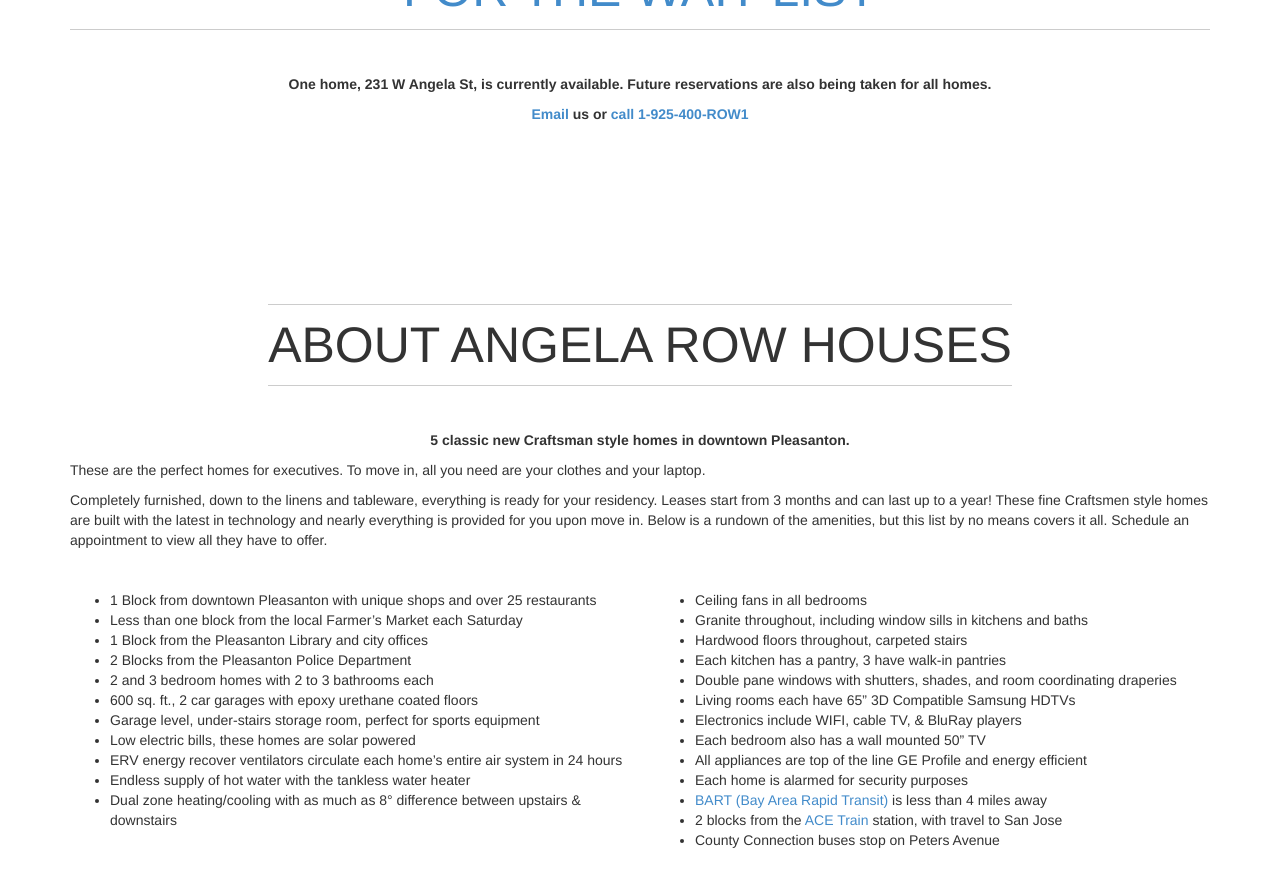
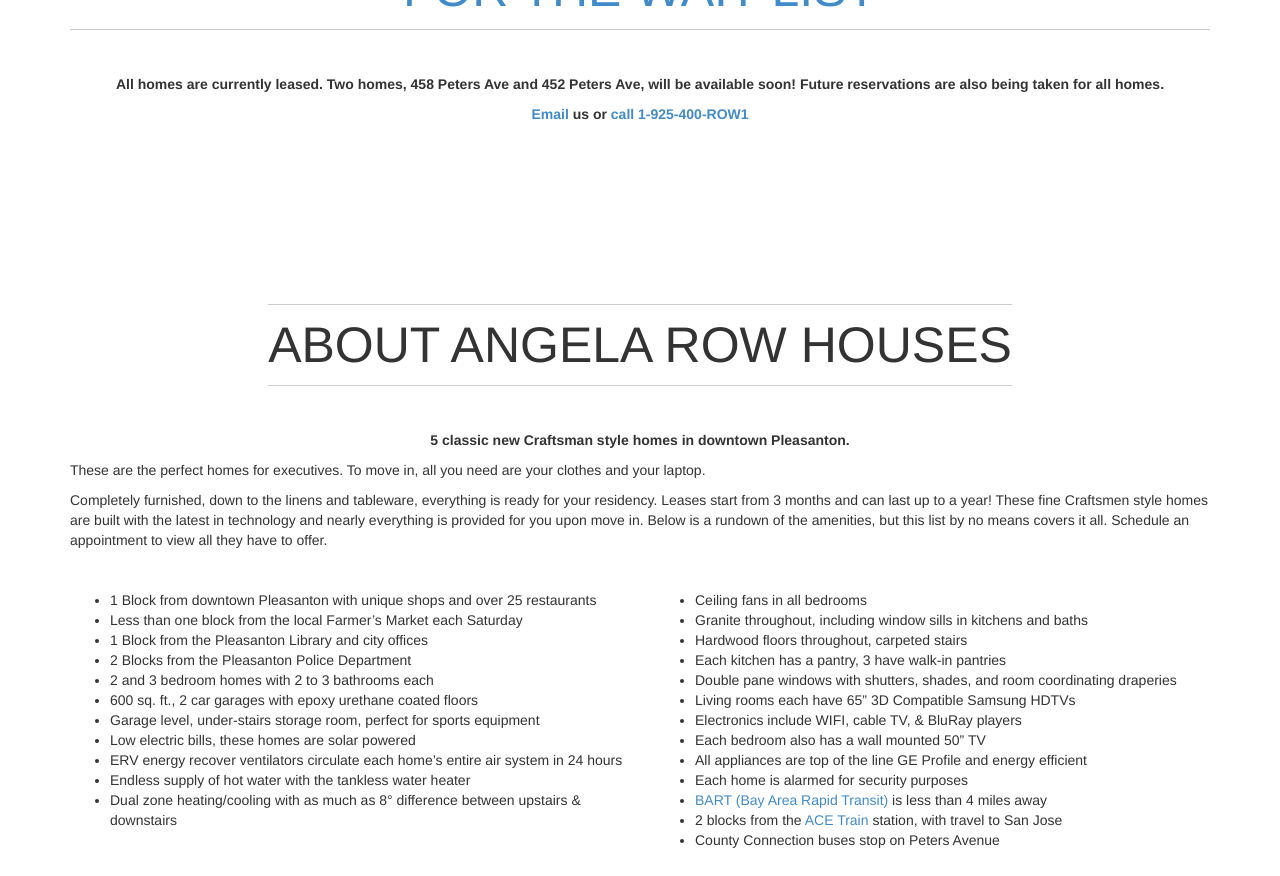
Before and after one commit to angelarowhouses/angelarowhouses.github.io, a website with bundled scripts: page index.html in a window 1280 px wide. Shown: the part 1887-2763 px from the top of the page. Built offline with nearby package versions, Linux system fonts and the light colour scheme; grey boxes are pictures that could not be loaded.

Commit message:
waitlist

```diff
--- a/index.html
+++ b/index.html
@@ -581,7 +581,7 @@ _________________________________________________________ -->
 
                             <div class="col-sm-12 text-left" data-animate="fadeInUp">
 							<div style="text-align:center">
-                                <p style="text-align:center"><strong>One home, 231 W Angela St, is currently available. Future reservations are also being taken for all homes.</strong></p>
+                                <p style="text-align:center"><strong>All homes are currently leased. Two homes, 458 Peters Ave and 452 Peters Ave, will be available soon! Future reservations are also being taken for all homes.</strong></p>
 
 								<p style="margin-bottom:40px"><strong><a href="mailto:info@angelarowhouses.com" target="_blank">Email</a>&nbsp;us or <a href="tel:+1-925-400-7691">call 1-925-400-ROW1</a></strong></p>
 							</div>
```
